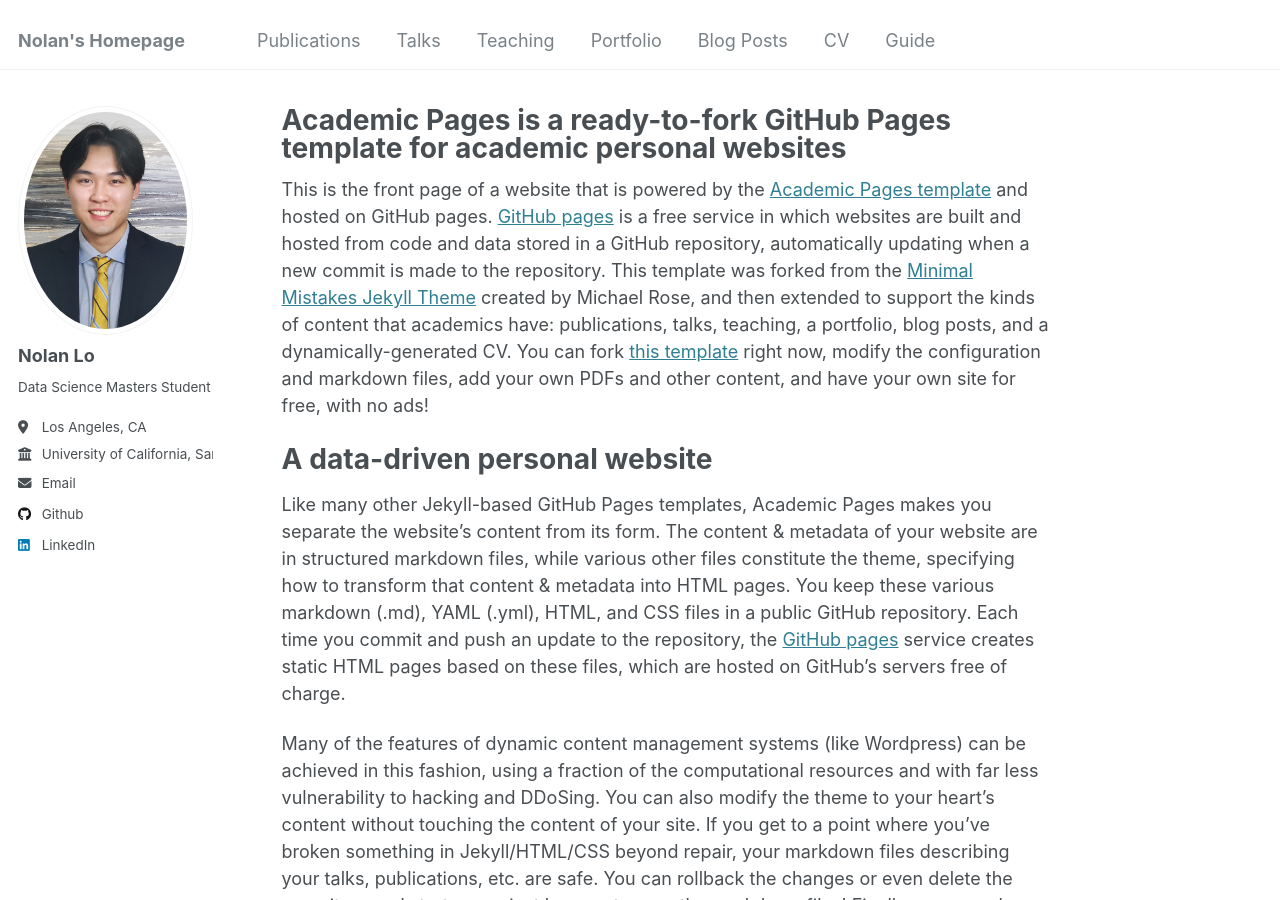
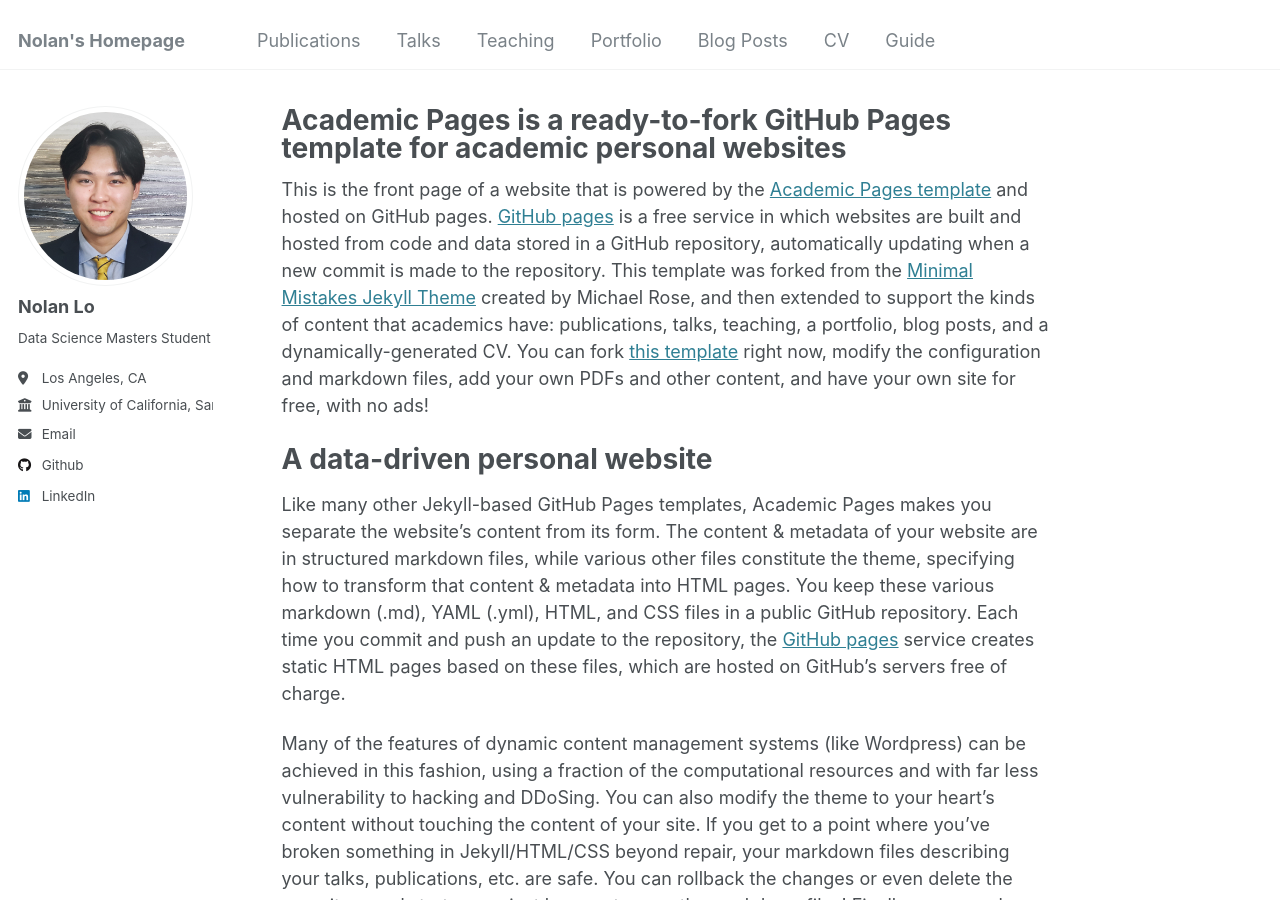
Before and after one commit to Nolan-Lo/Nolan-Lo.github.io, a Jekyll site: the page built from _pages/about.md, in a window 1280 px wide and 900 px high. Built offline with Jekyll 4.4.1, drawn with Linux system fonts in a browser that asks for light colours.

Commit message:
Update _config.yml
profile phot cropped

```diff
--- a/_config.yml
+++ b/_config.yml
@@ -21,7 +21,7 @@ repository               : "Nolan-Lo.github.io"
 #               Additional customization can be done by editing /_includes/author-profile.html
 author:
   # Biographic information
-  avatar           : "Profile Photo.jpg"
+  avatar           : "Profile Photo Cropped.jpg"
   name             : "Nolan Lo"
   pronouns         : # example: "he/him"
   bio              : "Data Science Masters Student"
```
